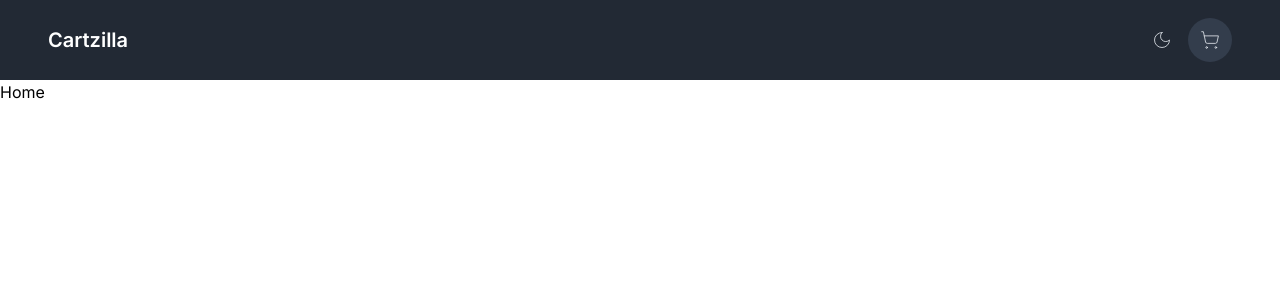
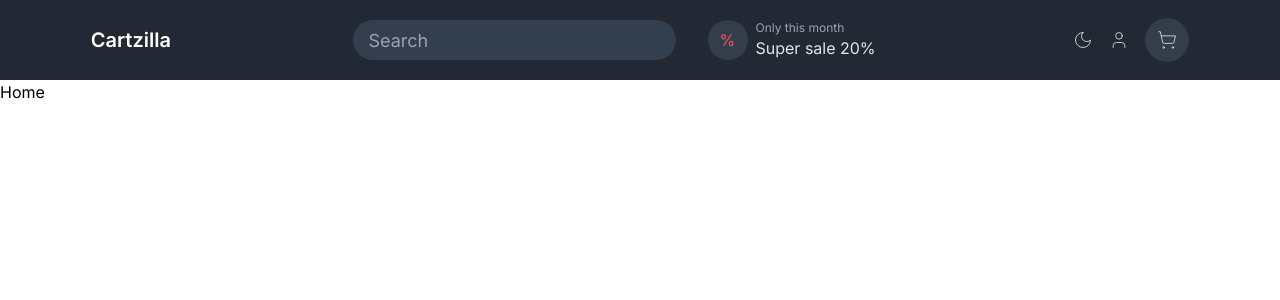
Before and after one commit to rikimario/Cartzilla-NextJs, a Next.js app: page / in a window 1280 px wide. Shown: the top 300 px of the page. Built offline with nearby package versions, Linux system fonts and the light colour scheme.

Commit message:
adding search bar for desktop view

```diff
--- a/src/components/navbar/DDMobileNav.tsx
+++ b/src/components/navbar/DDMobileNav.tsx
@@ -1,7 +1,12 @@
 "use client";
 import { ChevronDown, ChevronUp, Home, User } from "lucide-react";
+import Link from "next/link";
 import React, { useState } from "react";
-export default function DDMobileNav() {
+
+type DDMobileNavProps = {
+  handleClickNav: (e: React.MouseEvent<HTMLButtonElement>) => void;
+};
+export default function DDMobileNav({ handleClickNav }: DDMobileNavProps) {
   const [openCategories, setOpenCategories] = useState<boolean>(false);
 
   const handleClickCategories = (e: React.MouseEvent<HTMLButtonElement>) => {
@@ -15,13 +20,17 @@ export default function DDMobileNav() {
           <li className="py-4 my-4 border-b border-[#E0E5EB]">
             <div className="flex gap-1 items-center justify-center pr-5">
               <Home className="h-5 w-5 dark:text-gray-400" />
-              <button type="button">Home</button>
+              <button onClick={handleClickNav} type="button">
+                <Link href="/">Home</Link>
+              </button>
             </div>
           </li>
           <li className="py-4 my-4 border-b border-[#E0E5EB]">
             <div className="flex gap-1 items-center justify-center pr-5">
               <User className="h-5 w-5 dark:text-gray-400" />
-              <button type="button">Profile</button>
+              <button onClick={handleClickNav} type="button">
+                <Link href="/profile">Profile</Link>
+              </button>
             </div>
           </li>
           <li className="py-4 my-4 border-b border-[#E0E5EB]">
@@ -38,32 +47,62 @@ export default function DDMobileNav() {
             <>
               {openCategories ? (
                 <div className="flex dark:text-light gap-1 items-center justify-center pt-4 md:pt-0">
-                  <ul className="p-4 md:p-8 text-lg text-center items-center text-[#333D4C] border-x border-[#E0E5EB]">
-                    <li className="py-4 border-b dark:text-light text-[#4f5e75] border-[#E0E5EB]">
-                      Clothes
-                    </li>
-                    <li className="py-4 border-b dark:text-light text-[#4f5e75] border-[#E0E5EB]">
-                      Shoes
-                    </li>
-                    <li className="py-4 border-b dark:text-light text-[#4f5e75] border-[#E0E5EB]">
-                      Electronics
-                    </li>
-                    <li className="py-4 border-b dark:text-light text-[#4f5e75] border-[#E0E5EB]">
-                      Furniture
-                    </li>
-                    <li className="py-4 border-b dark:text-light text-[#4f5e75] border-[#E0E5EB]">
-                      Miscellaneous
-                    </li>
+                  <ul className="p-4 gap-8 flex flex-col md:p-8 text-lg text-center items-center text-[#333D4C] border-x border-[#E0E5EB]">
+                    <button onClick={handleClickNav}>
+                      <Link
+                        href="/clothes"
+                        className="py-4 border-b dark:text-light text-[#4f5e75] border-[#E0E5EB]"
+                        type="button"
+                      >
+                        Clothes
+                      </Link>
+                    </button>
+                    <button onClick={handleClickNav}>
+                      <Link
+                        href="/shoes"
+                        className="py-4 border-b dark:text-light text-[#4f5e75] border-[#E0E5EB]"
+                      >
+                        Shoes
+                      </Link>
+                    </button>
+                    <button onClick={handleClickNav}>
+                      <Link
+                        href="/electronics"
+                        className="py-4 border-b dark:text-light text-[#4f5e75] border-[#E0E5EB]"
+                      >
+                        Electronics
+                      </Link>
+                    </button>
+                    <button onClick={handleClickNav}>
+                      <Link
+                        href="/furniture"
+                        className="py-4 border-b dark:text-light text-[#4f5e75] border-[#E0E5EB]"
+                      >
+                        Furniture
+                      </Link>
+                    </button>
+                    <button onClick={handleClickNav}>
+                      <Link
+                        href="/miscellaneous"
+                        className="py-4 border-b dark:text-light text-[#4f5e75] border-[#E0E5EB]"
+                      >
+                        Miscellaneous
+                      </Link>
+                    </button>
                   </ul>
                 </div>
               ) : null}
             </>
           </li>
           <li className="py-4 my-4 border-b border-[#E0E5EB]">
-            <button type="button">About</button>
+            <button onClick={handleClickNav} type="button">
+              <Link href="/about">About</Link>
+            </button>
           </li>
           <li className="py-4 my-4 border-b border-[#E0E5EB]">
-            <button type="button">Contact</button>
+            <button onClick={handleClickNav} type="button">
+              <Link href="/contact">Contact</Link>
+            </button>
           </li>
         </ul>
       </div>
--- a/src/components/navbar/Navbar.tsx
+++ b/src/components/navbar/Navbar.tsx
@@ -1,5 +1,5 @@
 "use client";
-import { Menu, ShoppingCart, X } from "lucide-react";
+import { Menu, ShoppingCart, User, X } from "lucide-react";
 import React, { useState } from "react";
 
 import Theme from "../Theme";
@@ -16,24 +16,48 @@ export default function Navbar() {
 
   return (
     <nav>
-      <div className="h-20 px-4 md:px-12 flex items-center bg-[#222934]">
-        <div className="flex-1 flex gap-2 items-center">
+      <div className="h-20 px-4 md:px-12 lg:px-0 flex items-center justify-between lg:justify-around bg-[#222934]">
+        <div className="flex gap-2 items-center">
           <button onClick={handleClickNav} className="lg:hidden text-[#E0E5EB]">
             {openNav ? <X className="h-6 w-6" /> : <Menu className="h-6 w-6" />}
           </button>
-          <h1 className="text-white font-semibold text-xl leading-loose">
-            Cartzilla
-          </h1>
+          <div>
+            <div></div>
+            <h1 className="text-white font-semibold text-xl leading-loose">
+              Cartzilla
+            </h1>
+          </div>
         </div>
+
+        {/* Search  */}
+        <div className="hidden lg:flex gap-8">
+          <input
+            className="h-10 max-w-96 text-lg overflow-auto bg-[#333e4e] outline-none border-none text-[#E0E5EB] rounded-full pl-4 pr-12"
+            type="text"
+            placeholder="Search"
+          />
+          <div className="flex gap-2 items-center">
+            <div className="bg-[#333D4C] p-3 h-10 w-10 rounded-full flex items-center">
+              <span className="text-[#F55266]">%</span>
+            </div>
+            <div>
+              <p className="text-gray-400 text-xs">Only this month</p>
+              <h2 className="text-[#E0E5EB]">Super sale 20%</h2>
+            </div>
+          </div>
+        </div>
+
         <div className="flex gap-4 text-[#E0E5EB] items-center">
           <MobileSearch />
           <Theme />
+          <User className="h-5 w-5 hidden lg:block" strokeWidth={1} />
           <div className="bg-[#333D4C] p-3 rounded-full">
             <ShoppingCart className="h-5 w-5" strokeWidth={1} />
           </div>
         </div>
       </div>
-      {openNav && <DDMobileNav />}
+
+      {openNav && <DDMobileNav handleClickNav={handleClickNav} />}
     </nav>
   );
 }
```
Also changed, not shown: 1 other file (tests, documents, lock files or other folders).
